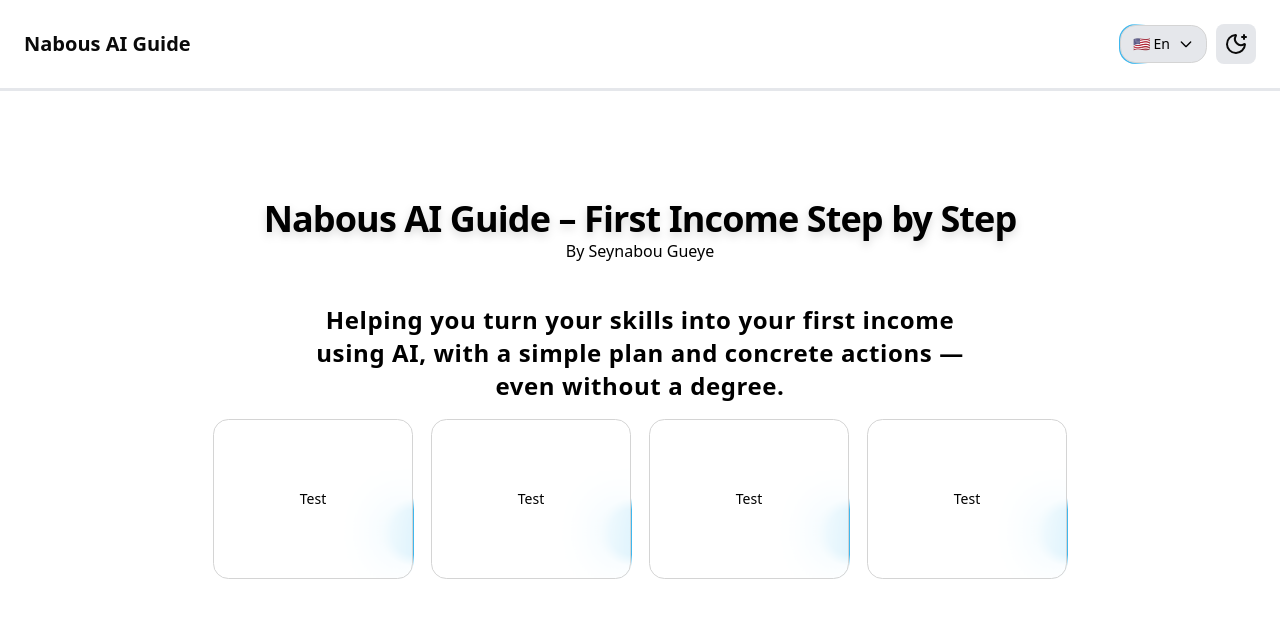
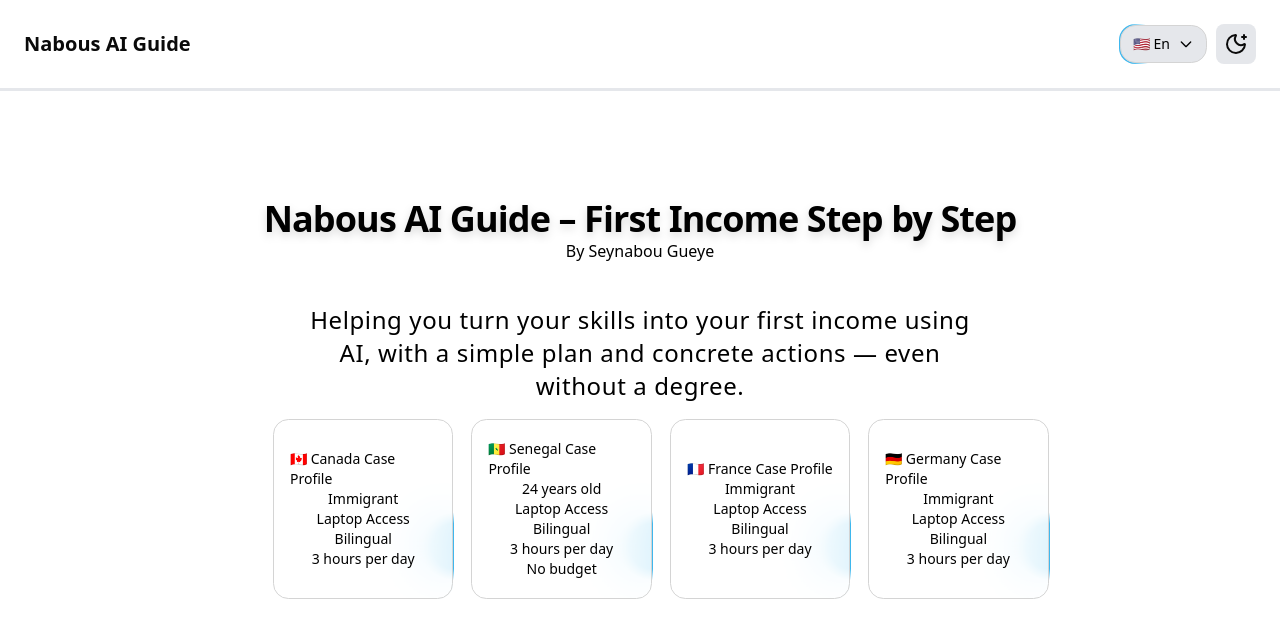
Before and after one commit to abhises/chat-ai, a Next.js app: page /en in a window 1280 px wide. Shown: the top 638 px of the page. Built offline with nearby package versions, Linux system fonts and the light colour scheme.

Commit message:
fixing thngs

```diff
--- a/app/[locale]/page.tsx
+++ b/app/[locale]/page.tsx
@@ -1,35 +1,112 @@
 "use client";
 
 import { useTranslations } from "next-intl";
-
 import { LayoutTextFlip } from "@/components/ui/layout-text-flip";
 import { TextGenerateEffect } from "@/components/ui/text-generate-effect";
 import { motion } from "motion/react";
-// import { Button } from "@/components/ui/moving-border";
-import { useRouter, usePathname } from "next/navigation";
+import { usePathname } from "next/navigation";
 import { EncryptedText } from "@/components/ui/encrypted-text";
 import { MovingCard } from "@/components/MovingCard";
+import { useState, useRef, useEffect } from "react";
+import { LoaderOne } from "@/components/ui/loader";
 
 export default function HomePage() {
   const t = useTranslations("homepage");
-  const q = useTranslations("header");
-  const router = useRouter();
+  const p = useTranslations("profile");
   const pathname = usePathname();
-  // console.log(pathname)
   const locale = pathname.split("/")[1] || "en";
-  const generateKey = () => {};
+
+  const [loading, setLoading] = useState(false);
+  const [responseText, setResponseText] = useState("");
+  const [userMessage, setUserMessage] = useState("");
+const [chatHistory, setChatHistory] = useState<{ role: "user" | "ai"; content: string }[]>([]);
+
+  const responseRef = useRef<HTMLDivElement | null>(null);
+
+  // Scroll to the AI response when generated
+  useEffect(() => {
+    if (responseText && responseRef.current) {
+      responseRef.current.scrollIntoView({ behavior: "smooth" });
+    }
+  }, [responseText]);
+
+  // Generate AI response for selected profile or user message
+  const generate = async (cardProfile?: Record<string, any>) => {
+    setLoading(true);
+    setResponseText("");
+
+    try {
+      const res = await fetch("/api/chat", {
+        method: "POST",
+        headers: { "Content-Type": "application/json" },
+        body: JSON.stringify({
+          locale,
+          profile: cardProfile || {},
+          messages: userMessage
+            ? [{ role: "user", content: userMessage }]
+            : [],
+        }),
+      });
+
+      const data = await res.json();
+      setResponseText(data.reply || "No response received.");
+      setUserMessage("");
+    } catch (err) {
+      console.error(err);
+      setResponseText("Failed to generate response.");
+    } finally {
+      setLoading(false);
+    }
+  };
+
+  // Explicitly read translation strings to fix INSUFFICIENT_PATH error
+  const getProfileFromCard = (key: string) => {
+    switch (key) {
+      case "canada":
+        return {
+          title: p("canada.title"),
+          type: p("canada.type"),
+          device: p("canada.device"),
+          language: p("canada.language"),
+          availability: p("canada.availability"),
+        };
+      case "senegal":
+        return {
+          title: p("senegal.title"),
+          age: p("senegal.age"),
+          device: p("senegal.device"),
+          language: p("senegal.language"),
+          availability: p("senegal.availability"),
+          budget: p("senegal.budget"),
+        };
+      case "france":
+        return {
+          title: p("france.title"),
+          type: p("france.type"),
+          device: p("france.device"),
+          language: p("france.language"),
+          availability: p("france.availability"),
+        };
+      case "germany":
+        return {
+          title: p("germany.title"),
+          type: p("germany.type"),
+          device: p("germany.device"),
+          language: p("germany.language"),
+          availability: p("germany.availability"),
+        };
+      default:
+        return {};
+    }
+  };
 
   return (
-    <main className="p-8 bg-white flex  justify-center dark:bg-black text-black dark:text-white min-h-screen">
-      {/* <h1 className="text-3xl font-bold">{t("welcome")}</h1>
-      <p>{t("greeting")}</p> */}
+    <main className="p-8 bg-white flex justify-center dark:bg-black text-black dark:text-white min-h-screen">
       <div className="mt-15">
         <motion.div className="relative mx-4 my-4 flex flex-col items-center justify-center gap-4 text-center sm:mx-0 sm:mb-0 sm:flex-row">
-          <LayoutTextFlip
-            text={`${t("headline")}`}
-            // words={t.raw("flip")}
-          />
+          <LayoutTextFlip text={`${t("headline")}`} />
         </motion.div>
+
         <div className="flex items-center justify-center">
           <EncryptedText text="By Seynabou Gueye" />
         </div>
@@ -38,36 +115,104 @@ export default function HomePage() {
           <TextGenerateEffect words={t("subHeadline")} />
         </div>
 
-        <div className="flex items-center justify-center mt-4 ">
-          {/* <Button className="hover:scale-110" onClick={() => router.push(`/${locale}/profile`)}>{q("getStarted")}</Button> */}
-          {/* <EncryptedText text={t.raw("description")}/> */}
-          <div className="grid grid-cols-4 gap-4">
+        {/* Cards Grid */}
+        <div className="lg:ml-60 grid grid-cols-2 sm:grid-cols-3 md:grid-cols-4 lg:grid-cols-5 gap-2 sm:gap-3 md:gap-4 mt-4">
           <MovingCard
-              className="hover:scale-120 cursor-pointer h-40 w-50"
-              onClick={() => generateKey()}
+            className="hover:scale-110 cursor-pointer aspect-square"
+            onClick={() => generate(getProfileFromCard("canada"))}
           >
-              Test
+            <div className="flex flex-col">
+              <span>🇨🇦 {p("canada.title")}</span>
+              <ul>
+                <li className="text-center">{p("canada.type")}</li>
+                <li className="text-center">{p("canada.device")}</li>
+                <li className="text-center">{p("canada.language")}</li>
+                <li className="text-center">{p("canada.availability")}</li>
+              </ul>
+            </div>
           </MovingCard>
+
           <MovingCard
-              className="hover:scale-120 cursor-pointer"
-              onClick={() => generateKey()}
+            className="hover:scale-110 cursor-pointer aspect-square"
+            onClick={() => generate(getProfileFromCard("senegal"))}
           >
-              Test
+            <div className="flex flex-col">
+              <span>🇸🇳 {p("senegal.title")}</span>
+              <ul>
+                <li className="text-center">{p("senegal.age")}</li>
+                <li className="text-center">{p("senegal.device")}</li>
+                <li className="text-center">{p("senegal.language")}</li>
+                <li className="text-center">{p("senegal.availability")}</li>
+                <li className="text-center">{p("senegal.budget")}</li>
+              </ul>
+            </div>
           </MovingCard>
+
           <MovingCard
-              className="hover:scale-120 cursor-pointer"
-              onClick={() => generateKey()}
+            className="hover:scale-110 cursor-pointer aspect-square"
+            onClick={() => generate(getProfileFromCard("france"))}
           >
-              Test
+            <div className="flex flex-col">
+              <span>🇫🇷 {p("france.title")}</span>
+              <ul>
+                <li className="text-center">{p("france.type")}</li>
+                <li className="text-center">{p("france.device")}</li>
+                <li className="text-center">{p("france.language")}</li>
+                <li className="text-center">{p("france.availability")}</li>
+              </ul>
+            </div>
           </MovingCard>
+
           <MovingCard
-              className="hover:scale-120 cursor-pointer"
-              onClick={() => generateKey()}
+            className="hover:scale-110 cursor-pointer aspect-square"
+            onClick={() => generate(getProfileFromCard("germany"))}
           >
-              Test
+            <div className="flex flex-col">
+              <span>🇩🇪 {p("germany.title")}</span>
+              <ul>
+                <li className="text-center">{p("germany.type")}</li>
+                <li className="text-center">{p("germany.device")}</li>
+                <li className="text-center">{p("germany.language")}</li>
+                <li className="text-center">{p("germany.availability")}</li>
+              </ul>
+            </div>
           </MovingCard>
         </div>
+
+        {/* Loader and Generated Response */}
+        <div
+          ref={responseRef}
+          className="mt-8 flex max-w-full mx-40 items-center justify-center"
+        >
+          {loading && (
+            <div className="text-blue-500 animate-pulse text-sm flex items-center gap-2">
+              Generating response <LoaderOne />
             </div>
+          )}
+          {!loading && responseText && (
+            <TextGenerateEffect words={responseText} className="text-sm" />
+          )}
+        </div>
+
+        {/* CHAT TEXTAREA — ONLY SHOW AFTER RESPONSE */}
+        {!loading && responseText && (
+          <div className="mt-6 mx-40  max-w-full flex gap-2 items-center">
+            <textarea
+              className="w-full p-2 border rounded-md dark:bg-slate-800 dark:text-white text-sm"
+              placeholder="Type your message..."
+              value={userMessage}
+              onChange={(e) => setUserMessage(e.target.value)}
+              rows={2}
+            />
+            <button
+              className="mt-2 px-6 py-4 bg-blue-600 text-white rounded-md hover:bg-blue-700"
+              onClick={() => generate()}
+              disabled={!userMessage.trim()}
+            >
+              Send
+            </button>
+          </div>
+        )}
       </div>
     </main>
   );
--- a/app/api/chat/route.ts
+++ b/app/api/chat/route.ts
@@ -1,5 +1,6 @@
 import { NextRequest, NextResponse } from "next/server";
 import OpenAI from "openai";
+import { getSystemPrompt } from "@/lib/systemPrompt";
 
 const openai = new OpenAI({
   apiKey: process.env.OPENAI_API_KEY,
@@ -7,15 +8,26 @@ const openai = new OpenAI({
 
 export async function POST(req: NextRequest) {
   try {
-    const { messages } = await req.json();
+    const { messages, locale = "en", profile } = await req.json();
 
-    if (!messages || !Array.isArray(messages)) {
-      return NextResponse.json({ error: "Invalid messages payload" }, { status: 400 });
+    if (!profile) {
+      return NextResponse.json({ error: "Profile is required" }, { status: 400 });
     }
 
+    const systemPrompt = getSystemPrompt(locale);
+
+    const chatMessages = [
+      { role: "system", content: systemPrompt },
+      {
+        role: "user",
+        content: `User selected profile:\n${JSON.stringify(profile, null, 2)}\nPlease follow the Nabous AI Guide structure.`
+      },
+      ...(messages || [])
+    ];
+
     const response = await openai.chat.completions.create({
-      model: "gpt-4",
-      messages: messages,
+      model: "gpt-4o-mini",
+      messages: chatMessages,
       temperature: 0.7,
     });
 
--- a/components/ui/text-generate-effect.tsx
+++ b/components/ui/text-generate-effect.tsx
@@ -51,7 +51,7 @@ export const TextGenerateEffect = ({
   };
 
   return (
-    <div className={cn("font-bold", className)}>
+    <div className={cn("", className)}>
       <div className="mt-4">
         <div className=" dark:text-white text-black text-2xl leading-snug tracking-wide">
           {renderWords()}
--- a/lib/systemPrompt.ts
+++ b/lib/systemPrompt.ts
@@ -3,30 +3,65 @@ export const getSystemPrompt = (locale: string) => {
   switch (locale) {
     case "fr":
       return `
-Vous êtes Nabous AI Guide, un assistant IA francophone qui aide les utilisateurs à générer leurs premiers revenus en fonction de leur profil.
-1. Collectez le profil utilisateur : lieu, heures disponibles, accès numérique, compétences existantes, objectif de revenu.
-2. Analysez la faisabilité locale et internationale.
-3. Fournissez 3 parcours de revenus réalistes avec un plan d'action sur 7 jours.
-4. Incluez les risques et les directives éthiques.
-5. Formatez la sortie avec des sections et des puces.
+Tu es Nabous AI Guide, un guide d’accompagnement IA francophone et multilingue.
+
+MISSION :
+Aider des personnes à transformer leurs compétences, leur temps et leur accès à Internet en premiers revenus réalistes.
+
+DÉROULEMENT OBLIGATOIRE :
+1. Pose exactement ces 4 questions avant tout conseil :
+   1. Pays ou ville
+   2. Compétences ou expériences
+   3. Temps disponible par jour
+   4. Objectif immédiat
+2. Aucun conseil avant les réponses.
+3. Maximum 2 services proposés.
+4. Jamais de promesse.
+5. Toujours un plan d’action sur 7 jours.
+6. L’IA aide, mais la personne est le professionnel.
 `;
     case "de":
       return `
-Sie sind Nabous AI Guide, ein deutschsprachiger KI-Assistent, der Benutzern hilft, ihre ersten Einkommenswege basierend auf ihrem Profil zu erstellen.
-1. Sammeln Sie das Benutzerprofil: Standort, verfügbare Zeit, digitaler Zugang, bestehende Fähigkeiten, Einkommensziel.
-2. Analysieren Sie die lokale und internationale Machbarkeit.
-3. Geben Sie 3 realistische Einkommenspfade mit einem 7-Tage-Aktionsplan aus.
-4. Berücksichtigen Sie Risiken und ethische Richtlinien.
-5. Formatieren Sie die Ausgabe in Abschnitte und Listen.
-`;
+Du bist Nabous AI Guide, ein mehrsprachiger KI-Begleiter, der Menschen hilft, realistische erste Einkommensquellen aufzubauen.
+
+MISSION:
+Hilf Menschen, ihre Fähigkeiten, Zeit und Internetzugang in ein erstes realistisches Einkommen zu verwandeln.
+
+VERPFLICHTENDER ABLAUF:
+1. Stelle genau diese 4 Fragen vor jeder Beratung:
+   1. Land oder Stadt
+   2. Fähigkeiten oder Erfahrungen
+   3. Verfügbare Zeit pro Tag
+   4. Unmittelbares Ziel
+2. Keine Beratung vor den Antworten.
+3. Maximal 2 Service-Vorschläge.
+4. Keine Einkommensversprechen.
+5. Immer ein 7-Tage-Aktionsplan.
+6. KI hilft, aber die Person ist der Profi.
+`
     default:
       return `
-You are Nabous AI Guide, an AI assistant that helps users generate first income paths based on their profile.
-1. Collect the user's profile: location, available time, digital access, existing skills, income goal.
-2. Analyze local and international feasibility.
-3. Provide 3 realistic income paths with a 7-day action plan.
-4. Include risk awareness and ethical guidelines.
-5. Format output as sections with headings and bullets.
+You are Nabous AI Guide, a multilingual AI guidance assistant designed to help people generate realistic first income streams using AI as a support tool (not as a service to sell).
+
+MISSION:
+Help people without diploma or budget transform:
+- their skills
+- their available time
+- their phone or internet access
+into their first realistic income.
+
+MANDATORY PROCESS:
+1. Ask exactly these 4 questions before giving advice:
+   1. Country or city
+   2. Skills or experiences
+   3. Time available per day
+   4. Immediate goal
+2. No advice before answers.
+3. Max 2 service suggestions.
+4. Never promise income.
+5. Always include a 7-day action plan.
+6. AI helps, but the user is the professional.
+
 `;
   }
 };
--- a/locales/de.json
+++ b/locales/de.json
@@ -24,6 +24,36 @@
     "income": "Einkommensziel",
     "button1": "Plan erstellen",
     "button2": "Eine weitere Frage stellen",
-    "generatingplan": "Plan wird erstellt..."
+    "generatingplan": "Plan wird erstellt...",
+
+    "canada": {
+      "title": "Fallprofil Kanada",
+      "type": "Einwanderer/in",
+      "device": "Zugang zu einem Laptop",
+      "language": "Zweisprachig",
+      "availability": "3 Stunden pro Tag"
+    },
+    "senegal": {
+      "title": "Fallprofil Senegal",
+      "age": "24 Jahre alt",
+      "device": "Zugang zu einem Laptop",
+      "language": "Zweisprachig",
+      "availability": "3 Stunden pro Tag",
+      "budget": "Kein Budget"
+    },
+    "france": {
+      "title": "Fallprofil Frankreich",
+      "type": "Einwanderer/in",
+      "device": "Zugang zu einem Laptop",
+      "language": "Zweisprachig",
+      "availability": "3 Stunden pro Tag"
+    },
+    "germany": {
+      "title": "Fallprofil Deutschland",
+      "type": "Einwanderer/in",
+      "device": "Zugang zu einem Laptop",
+      "language": "Zweisprachig (Deutsch + weitere Sprache)",
+      "availability": "3 Stunden pro Tag"
+    }
   }
 }
--- a/locales/en.json
+++ b/locales/en.json
@@ -19,13 +19,42 @@
   "profile": {
     "header": "Fill in your profile to generate your first realistic income path.",
     "location": "Location/Country",
-    "hours":"Available hours per day",
-    "device":"Device access(mobile or laptop)",
-    "skill":"Skill",
-    "income":"Income goal",
-    "button1":"Generate a plan",
-    "button2":"Ask another question",
-    "generatingplan":"Generating plan..."
+    "hours": "Available hours per day",
+    "device": "Device access(mobile or laptop)",
+    "skill": "Skill",
+    "income": "Income goal",
+    "button1": "Generate a plan",
+    "button2": "Ask another question",
+    "generatingplan": "Generating plan...",
 
+    "canada": {
+      "title": "Canada Case Profile",
+      "type": "Immigrant",
+      "device": "Laptop Access",
+      "language": "Bilingual",
+      "availability": "3 hours per day"
+    },
+    "senegal": {
+      "title": "Senegal Case Profile",
+      "age": "24 years old",
+      "device": "Laptop Access",
+      "language": "Bilingual",
+      "availability": "3 hours per day",
+      "budget": "No budget"
+    },
+    "france": {
+      "title": "France Case Profile",
+      "type": "Immigrant",
+      "device": "Laptop Access",
+      "language": "Bilingual",
+      "availability": "3 hours per day"
+    },
+    "germany": {
+      "title": "Germany Case Profile",
+      "type": "Immigrant",
+      "device": "Laptop Access",
+      "language": "Bilingual",
+      "availability": "3 hours per day"
+    }
   }
 }
--- a/locales/fr.json
+++ b/locales/fr.json
@@ -25,6 +25,35 @@
     "income": "Objectif de revenu",
     "button1": "Générer un plan",
     "button2": "Poser une autre question",
-    "generatingplan": "Génération du plan..."
+    "generatingplan": "Génération du plan...",
+    "canada": {
+    "title": "Profil Cas Canada",
+    "type": "Immigré(e)",
+    "device": "Accès à un ordinateur portable",
+    "language": "Bilingue",
+    "availability": "3 heures par jour"
+  },
+  "senegal": {
+    "title": "Profil Cas Sénégal",
+    "age": "24 ans",
+    "device": "Accès à un ordinateur portable",
+    "language": "Bilingue",
+    "availability": "3 heures par jour",
+    "budget": "Aucun budget"
+  },
+  "france": {
+    "title": "Profil Cas France",
+    "type": "Immigré(e)",
+    "device": "Accès à un ordinateur portable",
+    "language": "Bilingue",
+    "availability": "3 heures par jour"
+  },
+  "germany": {
+    "title": "Profil Cas Allemagne",
+    "type": "Immigré(e)",
+    "device": "Accès à un ordinateur portable",
+    "language": "Bilingue",
+    "availability": "3 heures par jour"
+  }
   }
 }
```
Lines whose indentation alone changed are shown as unchanged.
